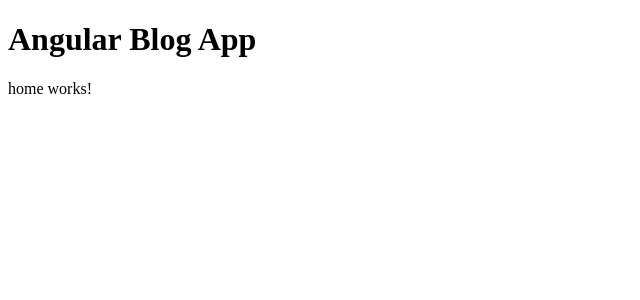
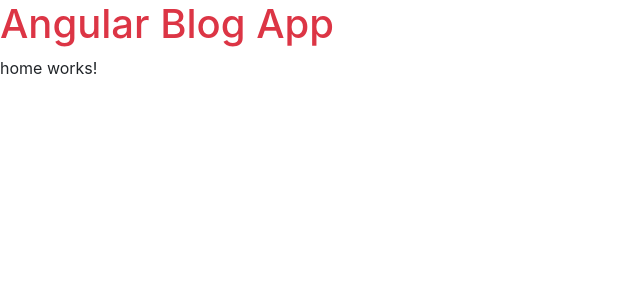
Before and after one commit to barbellfan/ang-blog-app, an Angular app: page / in a window 1280 px wide. Shown: the top 300 px of the page, without its empty margins (0-640 px from the left). Built offline with nearby package versions, Linux system fonts and the light colour scheme.

Commit message:
Add bootstrap. Demo usage via angular.json.

```diff
--- a/angular.json
+++ b/angular.json
@@ -25,7 +25,8 @@
               "src/assets"
             ],
             "styles": [
-              "src/styles.css"
+              "src/styles.css",
+              "node_modules/bootstrap/dist/css/bootstrap.min.css"
             ],
             "scripts": []
           },
--- a/package.json
+++ b/package.json
@@ -18,6 +18,7 @@
     "@angular/platform-browser": "^15.2.0",
     "@angular/platform-browser-dynamic": "^15.2.0",
     "@angular/router": "^15.2.0",
+    "bootstrap": "4.6",
     "rxjs": "~7.8.0",
     "tslib": "^2.3.0",
     "zone.js": "~0.12.0"
--- a/src/app/app.component.html
+++ b/src/app/app.component.html
@@ -1,3 +1,3 @@
-<h1>Angular Blog App</h1>
+<h1 class="text-danger">Angular Blog App</h1>
 
 <router-outlet></router-outlet>
```
Also changed, not shown: 1 other file (tests, documents, lock files or other folders).
